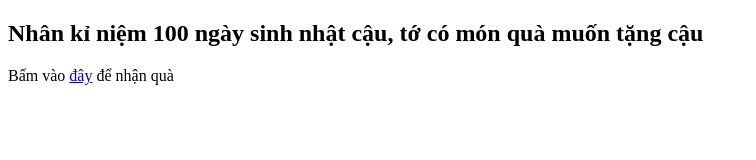
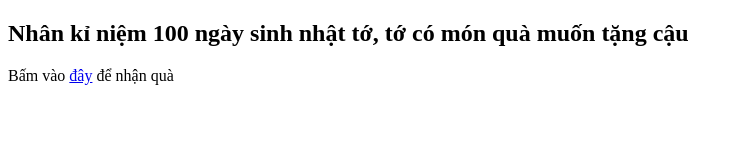
Before and after one commit to AnhNguyen7424/batngochua, a plain HTML site: page index.html in a window 1280 px wide. Shown: the whole page, without its empty margins (0-756 px from the left). Drawn offline with Linux system fonts and the light colour scheme.

Commit message:
Update index.html

```diff
--- a/index.html
+++ b/index.html
@@ -18,7 +18,7 @@
     </style>
 </head>
 <body>
-    <h2>Nhân kỉ niệm 100 ngày sinh nhật cậu, tớ có món quà muốn tặng cậu</h2>
+    <h2>Nhân kỉ niệm 100 ngày sinh nhật tớ, tớ có món quà muốn tặng cậu</h2>
     <p>Bấm vào <a class="blink" href="hi.html">đây</a> để nhận quà</p>
 </body>
 </html>
```
